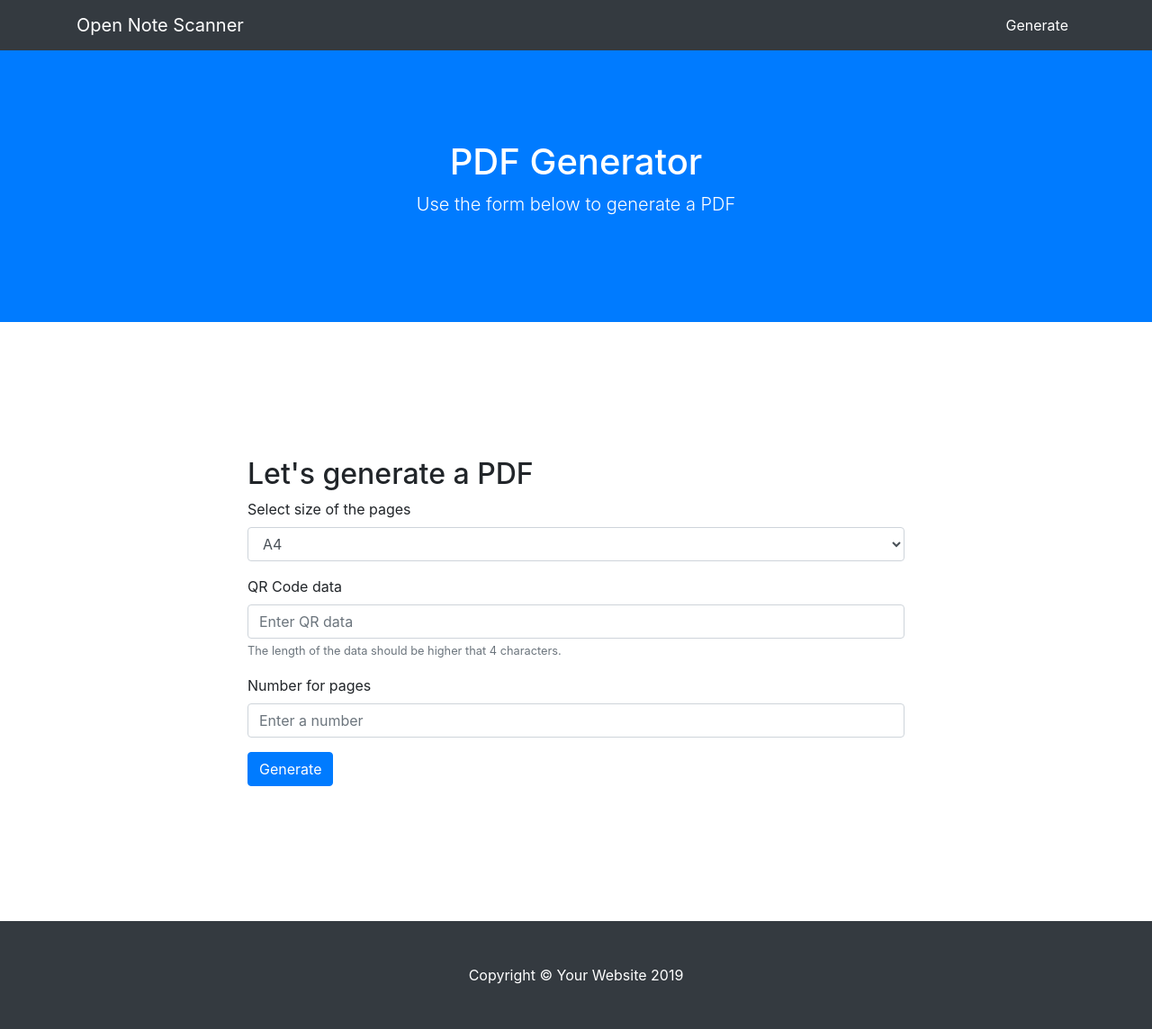
After one commit to yeyeto2788/OpenNoteScannerPDF, a Flask app: page /generate_pdf in a window 1280 px wide. The commit adds this page. Shown: the whole page at 90% size. Run offline with Flask 2, Linux system fonts and the light colour scheme; some libraries are stand-ins or nearby versions.

Commit message:
Add form to easily generate PDFs and fix some lint issues

```diff
--- a/open_note_scanner/pdf_server/__init__.py
+++ b/open_note_scanner/pdf_server/__init__.py
@@ -8,7 +8,7 @@ application.
 VERSION_INFO = {
     'MAJOR': 0,
     'MINOR': 0,
-    'PATCH': 1,
+    'PATCH': 2,
 }
 __version__ = '{MAJOR:d}.{MINOR:d}.{PATCH:d}'.format(**VERSION_INFO)
 __author__ = 'Juan Biondi'
--- a/open_note_scanner/pdf_server/server.py
+++ b/open_note_scanner/pdf_server/server.py
@@ -45,6 +45,27 @@ def documentation():
     return template_return
 
 
+@app.route('/generate_pdf', methods=['POST', 'GET'])
+def generate_pdf():
+    """
+    Simple wrapper for the API to generate the pdf with a form on the HTML.
+
+    Returns:
+        Template based on the method.
+    """
+
+    if flask.request.method == 'POST':
+        page_size = flask.request.form.get('page-size')
+        qr_data = flask.request.form.get('qr-data')
+        int_pages = flask.request.form.get('int-pages')
+        template_return = flask.redirect('/api/{}/{}/{}'.format(page_size, qr_data, int_pages))
+
+    else:
+        template_return = flask.render_template('generate_pdf.html')
+
+    return template_return
+
+
 @app.errorhandler(404)
 def page_not_found(error):
     """
--- a/open_note_scanner/pdf_server/templates/documentation.html
+++ b/open_note_scanner/pdf_server/templates/documentation.html
@@ -83,6 +83,7 @@
                 <li class="lead"><code>10</code> for <code>int_pages</code></li>
             </ul>
             <p class="lead"> in the PDF you'll have QR images with data from <code>test-0000001</code> to <code>test-0000010</code> as you can see <b><a href="/api/A4/testing/10">here</a></b>.</p>
+            <p class="lead"><a class="btn btn-primary" href="{{ url_for('generate_pdf') }}">Click here</a> to generate your own PDF.</p>
         </div>
       </div>
     </div>
--- /dev/null
+++ b/open_note_scanner/pdf_server/templates/generate_pdf.html
@@ -0,0 +1,96 @@
+<!DOCTYPE html>
+<html lang="en">
+
+<head>
+
+  <meta charset="utf-8">
+  <meta name="viewport" content="width=device-width, initial-scale=1, shrink-to-fit=no">
+  <meta name="description" content="">
+  <meta name="author" content="">
+
+  <title>Open Note Scanner - Generate PDF</title>
+
+  <!-- Bootstrap core CSS -->
+  <link href="{{ url_for('static', filename='vendor/bootstrap/css/bootstrap.min.css') }}" rel="stylesheet">
+
+  <!-- Custom styles for this template -->
+  <link href="{{ url_for('static', filename='css/scrolling-nav.css') }}" rel="stylesheet">
+
+</head>
+
+<body id="page-top">
+
+  <!-- Navigation -->
+  <nav class="navbar navbar-expand-lg navbar-dark bg-dark fixed-top" id="mainNav">
+    <div class="container">
+      <a class="navbar-brand js-scroll-trigger" href="#page-top">Open Note Scanner</a>
+      <button class="navbar-toggler" type="button" data-toggle="collapse" data-target="#navbarResponsive" aria-controls="navbarResponsive" aria-expanded="false" aria-label="Toggle navigation">
+        <span class="navbar-toggler-icon"></span>
+      </button>
+      <div class="collapse navbar-collapse" id="navbarResponsive">
+        <ul class="navbar-nav ml-auto">
+          <li class="nav-item">
+            <a class="nav-link js-scroll-trigger" href="#generate">Generate</a>
+          </li>
+        </ul>
+      </div>
+    </div>
+  </nav>
+
+  <header class="bg-primary text-white">
+    <div class="container text-center">
+      <h1>PDF Generator</h1>
+      <p class="lead">Use the form below to generate a PDF</p>
+    </div>
+  </header>
+
+  <section id="generate">
+    <div class="container">
+      <div class="row">
+        <div class="col-lg-8 mx-auto">
+          <h2>Let's generate a PDF</h2>
+            <form action="{{ url_for('generate_pdf') }}" method="post">
+              <div class="form-group">
+                  <label for="page-size">Select size of the pages</label>
+                  <select class="form-control" id="page-size" name="page-size">
+                      <option>A4</option>
+                      <option>Letter</option>
+                  </select>
+              </div>
+              <div class="form-group">
+                <label for="qr-data">QR Code data</label>
+                <input type="text" class="form-control" id="qr-data" name="qr-data" aria-describedby="qr-help" placeholder="Enter QR data">
+                <small id="qr-help" class="form-text text-muted">The length of the data should be higher that 4 characters.</small>
+              </div>
+              <div class="form-group">
+                <label for="int-pages">Number for pages</label>
+                <input type="text" class="form-control" id="int-pages" name="int-pages" placeholder="Enter a number">
+              </div>
+              <button type="submit" class="btn btn-primary">Generate</button>
+            </form>
+        </div>
+      </div>
+    </div>
+  </section>
+
+  <!-- Footer -->
+  <footer class="py-5 bg-dark">
+    <div class="container">
+      <p class="m-0 text-center text-white">Copyright &copy; Your Website 2019</p>
+    </div>
+    <!-- /.container -->
+  </footer>
+
+  <!-- Bootstrap core JavaScript -->
+  <script src="{{ url_for('static', filename='vendor/jquery/jquery.min.js') }}"></script>
+  <script src="{{ url_for('static', filename='vendor/bootstrap/js/bootstrap.bundle.min.js') }}"></script>
+
+  <!-- Plugin JavaScript -->
+  <script src="{{ url_for('static', filename='vendor/jquery-easing/jquery.easing.min.js') }}"></script>
+
+  <!-- Custom JavaScript for this theme -->
+  <script src="{{ url_for('static', filename='js/scrolling-nav.js') }}"></script>
+
+</body>
+
+</html>
```
Also changed, not shown: Test/Multiple_QRcodes.py (+8 -7 lines).
